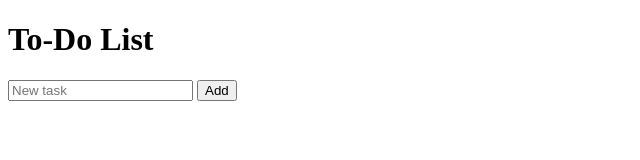
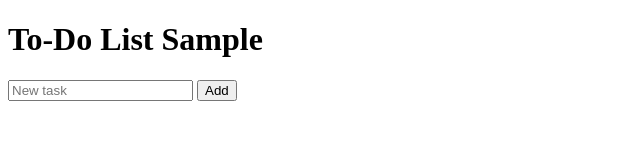
Before and after one commit to matsuoshi/prsample, a website: page index.html in a window 1280 px wide. Shown: the whole page, without its empty margins (0-640 px from the left). Drawn offline with Linux system fonts and the light colour scheme.

Commit message:
change title

```diff
--- a/index.html
+++ b/index.html
@@ -2,10 +2,10 @@
 <html lang="en">
   <head>
     <meta charset="UTF-8" />
-    <title>To-Do List</title>
+    <title>To-Do List Sample</title>
   </head>
   <body>
-    <h1>To-Do List</h1>
+    <h1>To-Do List Sample</h1>
     <input type="text" id="new-task" placeholder="New task" />
     <button id="add-task">Add</button>
     <ul id="task-list"></ul>
```
